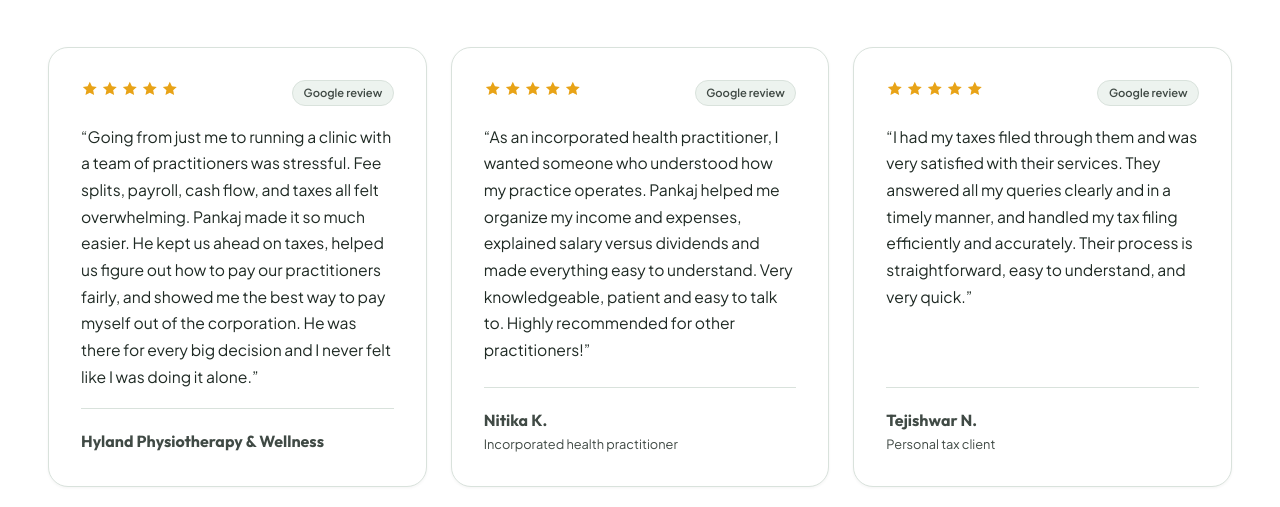
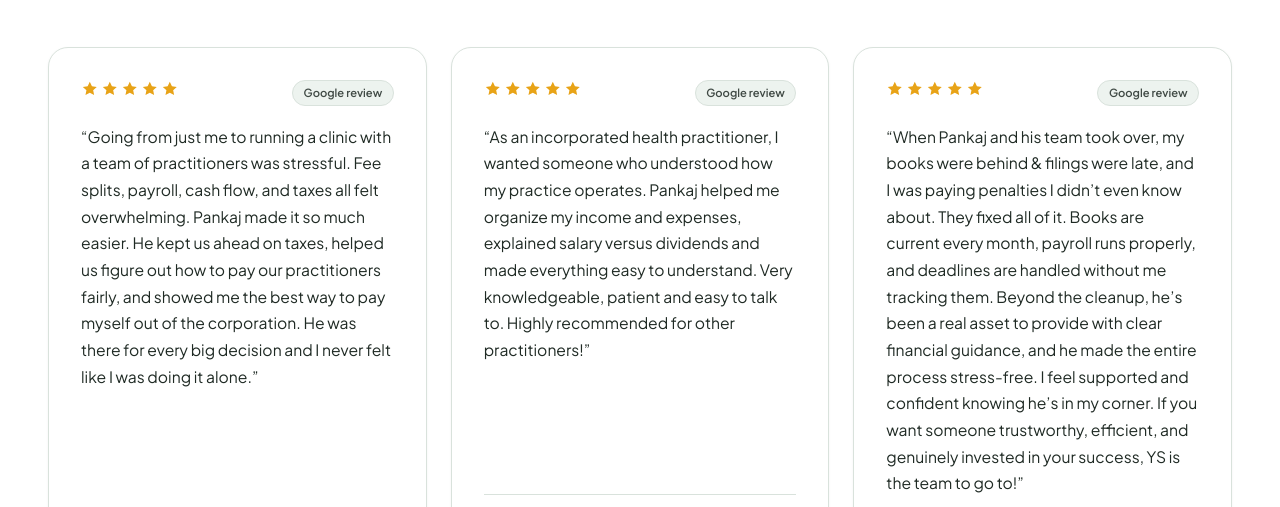
Before and after one commit to sethiinderjeet/ysbookkeepers-preview, a plain HTML site: page index.html in a window 1280 px wide. Shown: the part 6310-6817 px from the top of the page. Drawn offline with Linux system fonts and the light colour scheme.

Commit message:
Replace Tejishwar's review with Delta Helitech Ltd. review

```diff
--- a/index.html
+++ b/index.html
@@ -154,8 +154,8 @@
       <figcaption class="quote-person"><div><strong>Nitika K.</strong><span>Incorporated health practitioner</span></div></figcaption>
     </figure><figure class="card quote-card review-card reveal">
       <div class="card-top"><div class="stars" role="img" aria-label="5 out of 5 stars"><svg viewBox="0 0 24 24" aria-hidden="true"><path d="M12 2.5l2.9 6.1 6.6.8-4.9 4.6 1.3 6.6L12 17.3 6.1 20.6l1.3-6.6L2.5 9.4l6.6-.8z"/></svg><svg viewBox="0 0 24 24" aria-hidden="true"><path d="M12 2.5l2.9 6.1 6.6.8-4.9 4.6 1.3 6.6L12 17.3 6.1 20.6l1.3-6.6L2.5 9.4l6.6-.8z"/></svg><svg viewBox="0 0 24 24" aria-hidden="true"><path d="M12 2.5l2.9 6.1 6.6.8-4.9 4.6 1.3 6.6L12 17.3 6.1 20.6l1.3-6.6L2.5 9.4l6.6-.8z"/></svg><svg viewBox="0 0 24 24" aria-hidden="true"><path d="M12 2.5l2.9 6.1 6.6.8-4.9 4.6 1.3 6.6L12 17.3 6.1 20.6l1.3-6.6L2.5 9.4l6.6-.8z"/></svg><svg viewBox="0 0 24 24" aria-hidden="true"><path d="M12 2.5l2.9 6.1 6.6.8-4.9 4.6 1.3 6.6L12 17.3 6.1 20.6l1.3-6.6L2.5 9.4l6.6-.8z"/></svg></div><span class="tag">Google review</span></div>
-      <blockquote>&ldquo;I had my taxes filed through them and was very satisfied with their services. They answered all my queries clearly and in a timely manner, and handled my tax filing efficiently and accurately. Their process is straightforward, easy to understand, and very quick.&rdquo;</blockquote>
-      <figcaption class="quote-person"><div><strong>Tejishwar N.</strong><span>Personal tax client</span></div></figcaption>
+      <blockquote>&ldquo;When Pankaj and his team took over, my books were behind &amp; filings were late, and I was paying penalties I didn’t even know about. They fixed all of it. Books are current every month, payroll runs properly, and deadlines are handled without me tracking them. Beyond the cleanup, he’s been a real asset to provide with clear financial guidance, and he made the entire process stress-free. I feel supported and confident knowing he’s in my corner. If you want someone trustworthy, efficient, and genuinely invested in your success, YS is the team to go to!&rdquo;</blockquote>
+      <figcaption class="quote-person"><div><strong>Delta Helitech Ltd.</strong></div></figcaption>
     </figure></div>
   <p class="center mt-3"><a class="link" href="https://share.google/MuyhJFaY4E437xwu6" target="_blank" rel="noopener">Read our reviews on Google <svg class="i " viewBox="0 0 24 24" aria-hidden="true"><path d="M15 3h6v6M10 14 21 3M18 13v6a2 2 0 0 1-2 2H5a2 2 0 0 1-2-2V8a2 2 0 0 1 2-2h6"/></svg></a></p>
   <div class="inline-cta mt-6 reveal"><div><h3>Ready to take the guesswork out of your practice books?</h3><p>Book a free, no-obligation consultation. We'll look at your current setup and give you clear, practical answers, wherever you are in Canada.</p></div><a class="btn btn-light" href="/ysbookkeepers-preview/contact.html">Book a Free Consultation <svg class="i " viewBox="0 0 24 24" aria-hidden="true"><path d="M5 12h14"/><path d="m12 5 7 7-7 7"/></svg></a></div>
```
